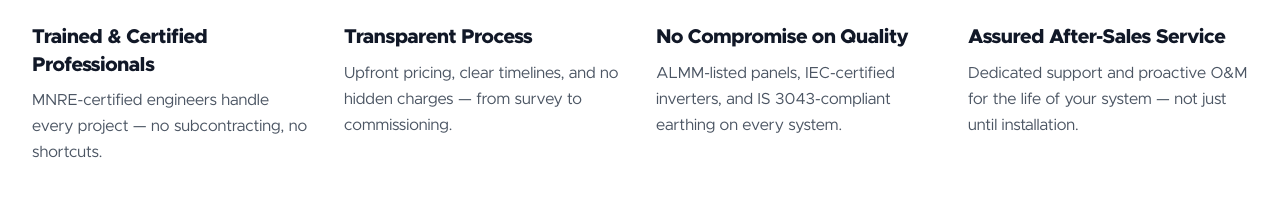
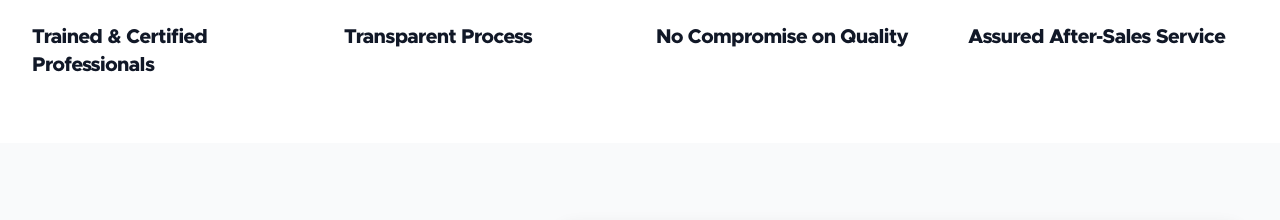
Before and after one commit to revanth-2005/emis, an Astro site: page / in a window 1280 px wide. Shown: the part 3739-3959 px from the top of the page. Built offline with nearby package versions, Linux system fonts and the light colour scheme; Astro itself is replaced by a stand-in of ours.

```diff
--- a/src/components/Differentiators.astro
+++ b/src/components/Differentiators.astro
@@ -2,22 +2,18 @@
 const items = [
   {
     title: 'Trained & Certified Professionals',
-    body:  'MNRE-certified engineers handle every project — no subcontracting, no shortcuts.',
     image: '/hero_solar_installation.png',
   },
   {
     title: 'Transparent Process',
-    body:  'Upfront pricing, clear timelines, and no hidden charges — from survey to commissioning.',
     image: '/service_commercial.png',
   },
   {
     title: 'No Compromise on Quality',
-    body:  'ALMM-listed panels, IEC-certified inverters, and IS 3043-compliant earthing on every system.',
     image: '/service_industrial.png',
   },
   {
     title: 'Assured After-Sales Service',
-    body:  'Dedicated support and proactive O&M for the life of your system — not just until installation.',
     image: '/gallery_residential.png',
   },
 ];
@@ -47,7 +43,6 @@
           </div>
           <!-- Text -->
           <h3 class="font-extrabold text-neutral-ink text-xl mb-2 leading-snug group-hover:text-brand-red transition-colors duration-300">{item.title}</h3>
-          <p class="text-base text-gray-600 leading-relaxed">{item.body}</p>
         </div>
       ))}
     </div>
```
